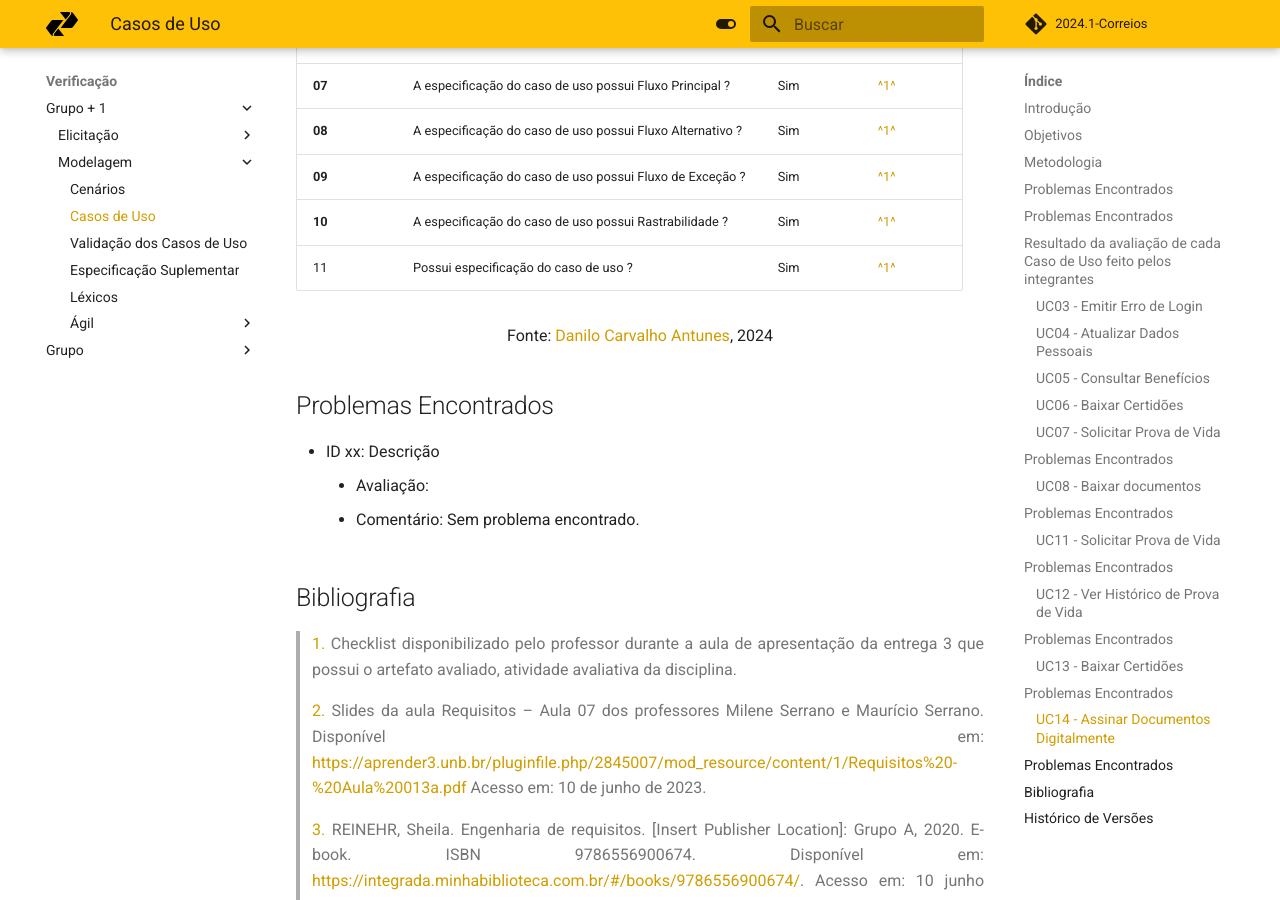
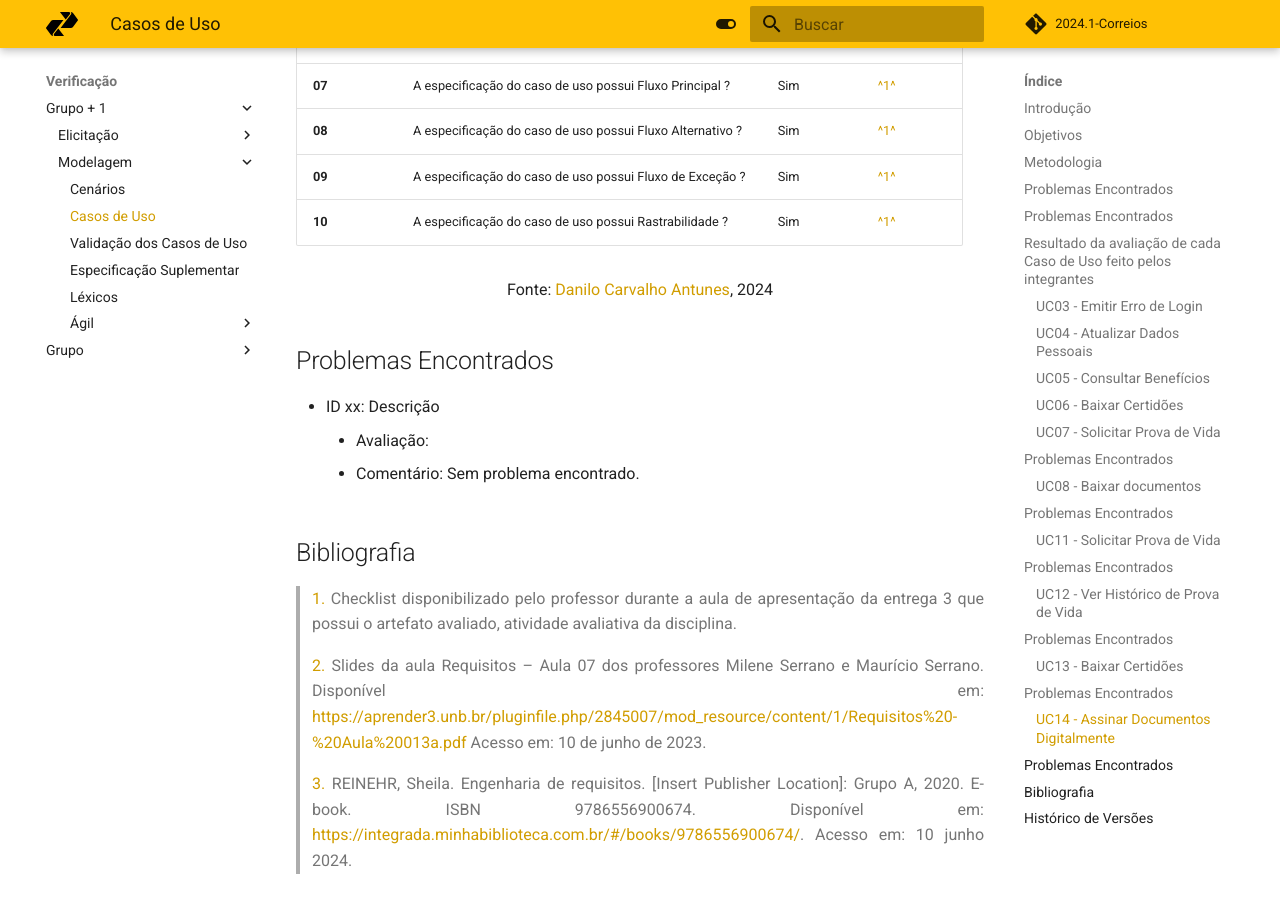
Before and after one commit to Requisitos-de-Software/2024.1-Serasa, an MkDocs documentation site: the page built from docs/verificacao/grupo+1/modelagem/casodeuso.md, in a window 1280 px wide and 900 px high, scrolled down 11960 px. Built offline with MkDocs 1.6.1 and Material for MkDocs 9.7.7, drawn with Linux system fonts in a browser that asks for light colours; comment, search, counter and statistics services are not loaded.

Commit message:
Update casodeuso.md

```diff
--- a/docs/verificacao/grupo+1/modelagem/casodeuso.md
+++ b/docs/verificacao/grupo+1/modelagem/casodeuso.md
@@ -307,7 +307,6 @@ Aqui será apresentado todos os problemas identificados durante o processo de ve
 |**08**|A especificação do caso de uso possui Fluxo Alternativo ? | Sim | <a id="anchor_1" href="#REF1">^1^</a> |
 |**09**|A especificação do caso de uso possui Fluxo de Exceção ? | Sim | <a id="anchor_1" href="#REF1">^1^</a> |
 |**10**|A especificação do caso de uso possui Rastrabilidade ? | Sim | <a id="anchor_1" href="#REF1">^1^</a> |
-|11|Possui especificação do caso de uso ? | Sim | <a id="anchor_1" href="#REF1">^1^</a> |
 
 <font size="3"><p style="text-align: center">Fonte: [Danilo Carvalho Antunes](https://github.com/Danilo-Carvalho-Antunes), 2024</p></font>
 
```
